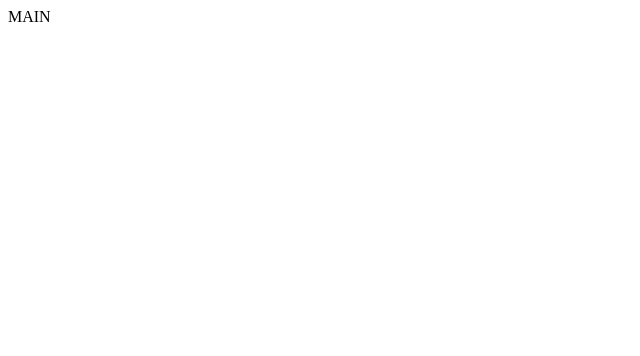
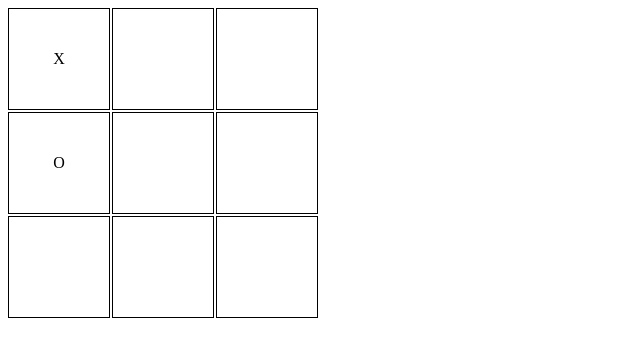
Before and after one commit to itromy/tic-tac-toe-next, a Next.js app: page / in a window 1280 px wide. Shown: the top 356 px of the page, without its empty margins (0-640 px from the left). Built offline with nearby package versions, Linux system fonts and the light colour scheme.

Commit message:
feat(): use a context and a class for game logic

```diff
--- a/src/components/Board.tsx
+++ b/src/components/Board.tsx
@@ -1,19 +1,29 @@
-import React from 'react';
-import BoardField from './BoardField';
+import React, { useEffect, useState } from 'react';
+import BoardField, { BoardFieldTypes } from './BoardField';
 import * as classes from './Board.module.css';
+import { Board } from '@/types/types';
+import { useGame } from '@/context/GameContext';
 
 const Board: React.FC = () => {
+    const { board } = useGame();
+    const [boardState, setBoardState] = useState<Board>([]);
 
-    const numberFields = Array.from({ length: 9 }, (_, index) => index + 1);
-
+    useEffect(() => {
+        setBoardState(board);
+    }, [board]);
 
     return (
-        <div className={classes.board}>
-             {numberFields.map((value, index) => (
-                <BoardField key={index} value={value} />
-            ))}
+        <div>
+            <div className={classes.board}>
+                {
+                    boardState.map((value, index) =>  {
+                        console.log(index, value);
+                        return  <BoardField type={value} key={index} />;
+                    })
+                }
+            </div>
         </div>
-    )
-}
+    );
+};
 
 export default Board;
--- a/src/components/BoardField.tsx
+++ b/src/components/BoardField.tsx
@@ -1,13 +1,30 @@
 import React from 'react';
 import * as classes from './BoardField.module.css';
+import { FieldSymbol } from '@/types/types';
 
+export type BoardFieldProps = {
+    type?: FieldSymbol;
+}
 
-const BoardField: React.FC = () => {
+const BoardField: React.FC<BoardFieldProps> = ({ type }) => {
+    function renderSymbol() {
+
+        if (type === FieldSymbol.Circle) {
+            return 'O';
+        }
+
+        if (type === FieldSymbol.Cross) {
+            return 'X';
+        }
+
+        return '';
+    }
+
     return (
         <div className={classes.field}>
-            FIELD
+            {renderSymbol()}
         </div>
-    )
+    );
 };
 
 export default BoardField;
--- /dev/null
+++ b/src/containers/TicTacToeGame.tsx
@@ -0,0 +1,12 @@
+import Board from "@/components/Board";
+import { GameProvider } from "@/context/GameContext";
+
+const TicTacToeGame: React.FC = () => {
+    return (
+        <GameProvider>
+            <Board/>
+        </GameProvider>
+    );
+};
+
+export default TicTacToeGame;
--- /dev/null
+++ b/src/context/GameContext.tsx
@@ -0,0 +1,34 @@
+import TicTacToe from '@/services/TicTacToe';
+import { Board } from '@/types/types';
+import React, { createContext, useContext, useState, ReactNode, useEffect } from 'react';
+
+type GameContextType = {
+    board: Board;
+};
+
+const GameContext = createContext<GameContextType | undefined>(undefined);
+
+export const GameProvider: React.FC<{ children: ReactNode }> = ({ children }) => {
+    const [board, setBoard] = useState<Board>([]); // Initialisiere als leeres Array
+
+    useEffect(() => {
+        const game = new TicTacToe();
+        setBoard(game.getBoard());
+    }, []);
+
+    return (
+        <GameContext.Provider value={{ board }}>
+            {children}
+        </GameContext.Provider>
+    );
+};
+
+export const useGame = (): GameContextType => {
+    const context = useContext(GameContext);
+
+    if (!context) {
+        throw new Error('useGame must be used within a GameProvider');
+    }
+
+    return context;
+};
--- a/src/pages/index.tsx
+++ b/src/pages/index.tsx
@@ -1,3 +1,5 @@
+import Board from "@/components/Board";
+import TicTacToeGame from "@/containers/TicTacToeGame";
 import Head from "next/head";
 
 
@@ -10,7 +12,7 @@ export default function Home() {
         <link rel="icon" href="/favicon.ico" />
       </Head>
       <main>
-        MAIN
+        <TicTacToeGame/>
       </main>
     </>
   );
--- /dev/null
+++ b/src/services/TicTacToe.tsx
@@ -0,0 +1,22 @@
+import { Board, FieldSymbol, Player } from "@/types/types";
+
+export default class TicTacToe {
+    private board: Board;
+    private currentPlayer: Player;
+
+    constructor() {
+        this.board = Array(9).fill(FieldSymbol.None);
+        this.board[0] = FieldSymbol.Cross;
+        this.board[3] = FieldSymbol.Circle;
+
+        this.currentPlayer = Player.Player1;
+    }
+
+    getBoard(): Board {
+        return this.board;
+    }
+
+    getCurrentPlayer(): Player {
+        return this.currentPlayer;
+    }
+}
--- /dev/null
+++ b/src/types/types.tsx
@@ -0,0 +1,12 @@
+export enum Player {
+    Player1 = 'player-1',
+    Player2 = 'player-2',
+}
+
+export enum FieldSymbol {
+    None = "",
+    Cross = "X",
+    Circle = "O",
+}
+
+export type Board = Array<FieldSymbol>
```
